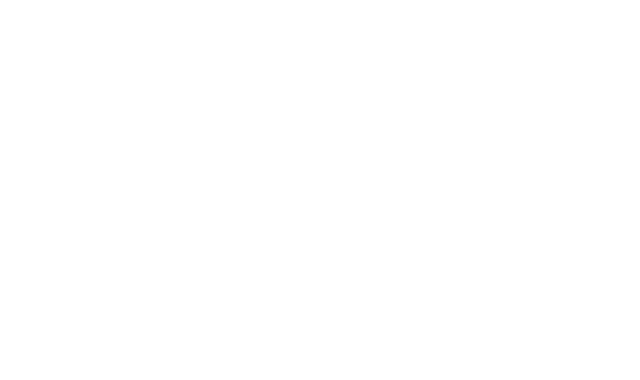
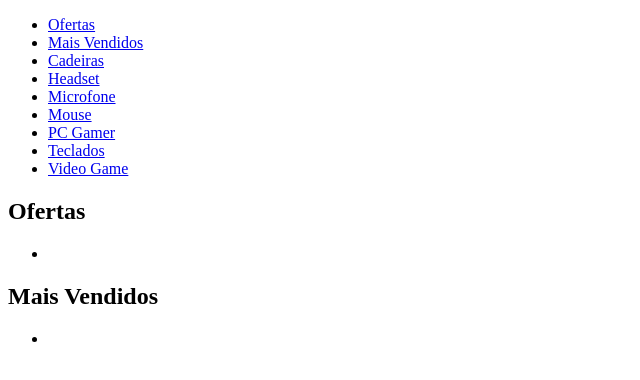
Before and after one commit to LuanaLeteia/projeto-ecommerce-gamer, a plain HTML site: page index.html in a window 1280 px wide. Shown: the whole page, without its empty margins (0-640 px from the left). Drawn offline with Linux system fonts and the light colour scheme.

Commit message:
Add files via upload

```diff
--- a/index.html
+++ b/index.html
@@ -1,11 +1,57 @@
 <!DOCTYPE html>
 <html lang="pt-BR">
+
 <head>
     <meta charset="UTF-8">
     <meta name="viewport" content="width=device-width, initial-scale=1.0">
     <title>Loja do Dev – Consoles, PCs, Acessórios e Ofertas Imperdíveis</title>
 </head>
+
 <body>
+    <header>
+        <div class="logo"></div>
+
+        <form class="search"></form>
+    </header>
+
+    <nav>
+        <ul>
+            <li><a href="#">Ofertas</a></li>
+            <li><a href="#">Mais Vendidos</a></li>
+            <li><a href="#">Cadeiras</a></li>
+            <li><a href="#">Headset</a></li>
+            <li><a href="#">Microfone</a></li>
+            <li><a href="#">Mouse</a></li>
+            <li><a href="#">PC Gamer</a></li>
+            <li><a href="#">Teclados</a></li>
+            <li><a href="#">Video Game</a></li>
+        </ul>
+    </nav>
+
+    <main>
+        <section class="hero"></section>
+
+        <section class="ofertas">
+            <h2>Ofertas</h2>
+            <ul>
+                <li>
+                    <article></article>
+                </li>
+            </ul>
+        </section>
+
+        <section class="mais-vendidos">
+            <h2>Mais Vendidos</h2>
+            <ul>
+                <li>
+                    <article></article>
+                </li>
+            </ul>
+        </section>
+    </main>
+
+    <footer></footer>
 
 </body>
+
 </html>
```
